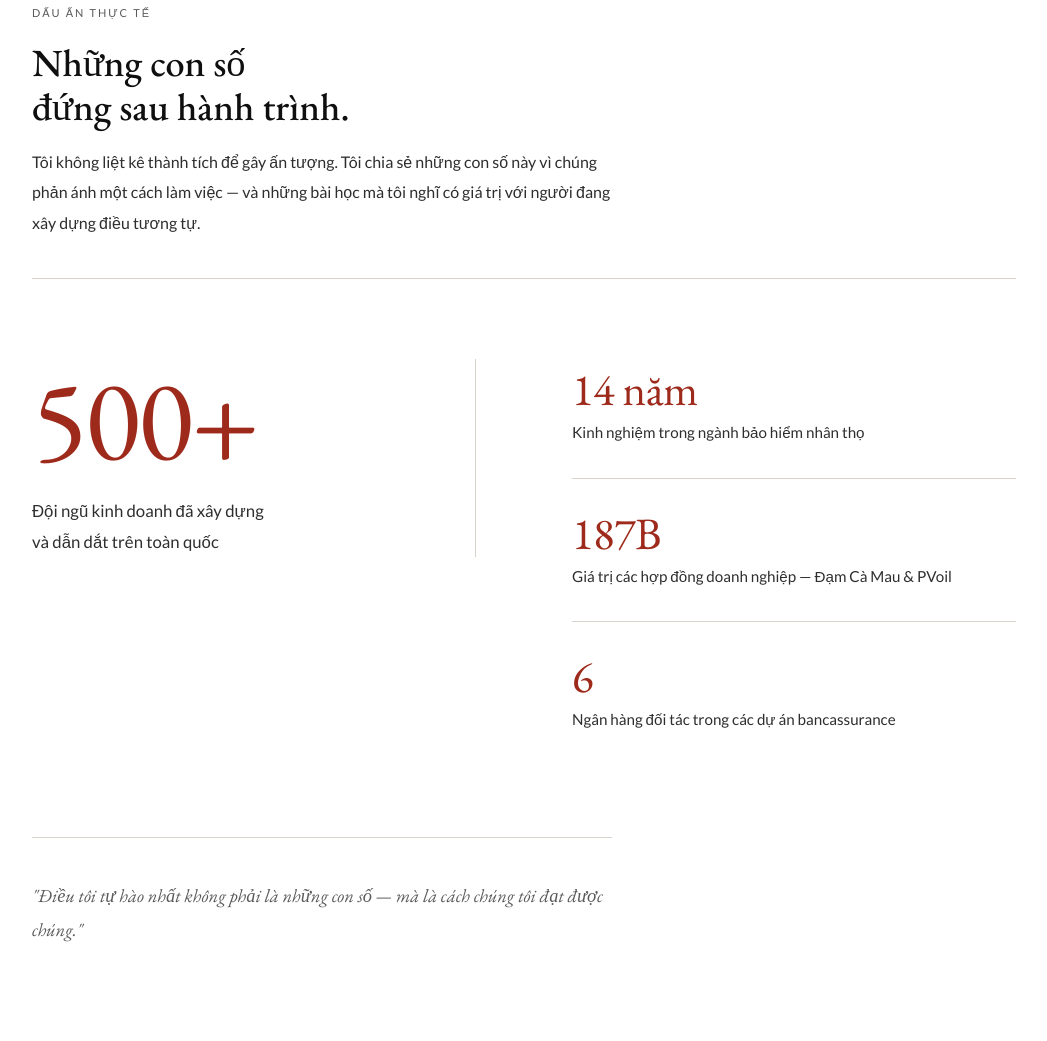
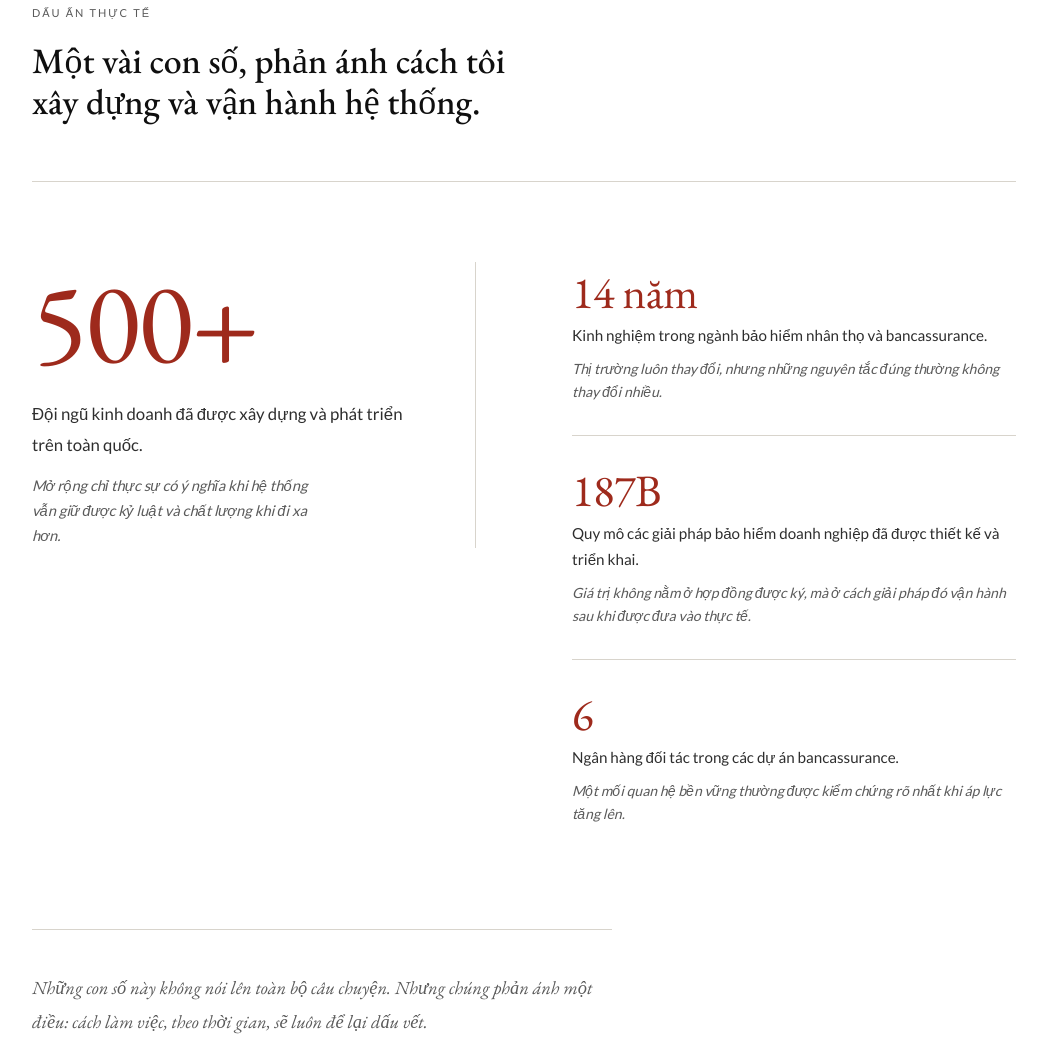
Before and after one commit to tientranbk/tientran.com.vn, a plain HTML site: page index.html in a window 1280 px wide. Shown: the part 3504-4545 px from the top of the page, without its empty margins (116-1163 px from the left). Drawn offline with nearby package versions, Linux system fonts and the light colour scheme.

Commit message:
Add files via upload

```diff
--- a/index.html
+++ b/index.html
@@ -226,7 +226,7 @@ hr.thin { border: none; border-top: 0.5px solid var(--border); margin: 4rem 0; }
   border-bottom: 0.5px solid var(--border);
 }
 .impact-header h2 {
-  font-size: clamp(1.9rem, 3vw, 2.7rem);
+  font-size: clamp(1.6rem, 2.8vw, 2.3rem);
   font-weight: 500; margin-top: 0.3rem; margin-bottom: 1.2rem;
 }
 .impact-header p {
@@ -286,6 +286,23 @@ hr.thin { border: none; border-top: 0.5px solid var(--border); margin: 4rem 0; }
   color: var(--mid);
   line-height: 1.7;
   font-weight: 400;
+}
+.ism-insight {
+  font-size: 0.88rem;
+  color: var(--soft);
+  line-height: 1.65;
+  font-weight: 400;
+  margin-top: 0.5rem;
+  font-style: italic;
+}
+.ihm-insight {
+  font-size: 0.92rem;
+  color: var(--soft);
+  line-height: 1.7;
+  font-weight: 400;
+  margin-top: 0.8rem;
+  font-style: italic;
+  max-width: 300px;
 }
 .impact-closing {
   margin-top: 4.5rem;
@@ -706,8 +723,8 @@ footer {
 
     <div class="impact-header">
       <span class="label">Dấu ấn thực tế</span>
-      <h2>Những con số<br>đứng sau hành trình.</h2>
-      <p>Tôi không liệt kê thành tích để gây ấn tượng. Tôi chia sẻ những con số này vì chúng phản ánh một cách làm việc — và những bài học mà tôi nghĩ có giá trị với người đang xây dựng điều tương tự.</p>
+      <h2>Một vài con số, phản ánh cách tôi<br>xây dựng và vận hành hệ thống.</h2>
+      <p style="max-width:560px;font-size:1rem;color:var(--mid);line-height:1.9;font-weight:400;margin-top:0.5rem;"></p>
     </div>
 
     <div class="impact-metrics">
@@ -715,29 +732,33 @@ footer {
       <!-- LEFT: Hero metric -->
       <div class="impact-hero-metric">
         <span class="ihm-number">500+</span>
-        <div class="ihm-label">Đội ngũ kinh doanh đã xây dựng<br>và dẫn dắt trên toàn quốc</div>
+        <div class="ihm-label">Đội ngũ kinh doanh đã được xây dựng và phát triển trên toàn quốc.</div>
+        <div class="ihm-insight">Mở rộng chỉ thực sự có ý nghĩa khi hệ thống vẫn giữ được kỷ luật và chất lượng khi đi xa hơn.</div>
       </div>
 
       <!-- RIGHT: Stacked smaller metrics -->
       <div class="impact-stack">
         <div class="impact-stack-item">
           <span class="ism-number">14 năm</span>
-          <div class="ism-label">Kinh nghiệm trong ngành bảo hiểm nhân thọ</div>
+          <div class="ism-label">Kinh nghiệm trong ngành bảo hiểm nhân thọ và bancassurance.</div>
+          <div class="ism-insight">Thị trường luôn thay đổi, nhưng những nguyên tắc đúng thường không thay đổi nhiều.</div>
         </div>
         <div class="impact-stack-item">
           <span class="ism-number">187B</span>
-          <div class="ism-label">Giá trị các hợp đồng doanh nghiệp — Đạm Cà Mau & PVoil</div>
+          <div class="ism-label">Quy mô các giải pháp bảo hiểm doanh nghiệp đã được thiết kế và triển khai.</div>
+          <div class="ism-insight">Giá trị không nằm ở hợp đồng được ký, mà ở cách giải pháp đó vận hành sau khi được đưa vào thực tế.</div>
         </div>
         <div class="impact-stack-item">
           <span class="ism-number">6</span>
-          <div class="ism-label">Ngân hàng đối tác trong các dự án bancassurance</div>
+          <div class="ism-label">Ngân hàng đối tác trong các dự án bancassurance.</div>
+          <div class="ism-insight">Một mối quan hệ bền vững thường được kiểm chứng rõ nhất khi áp lực tăng lên.</div>
         </div>
       </div>
 
     </div>
 
     <div class="impact-closing">
-      "Điều tôi tự hào nhất không phải là những con số — mà là cách chúng tôi đạt được chúng."
+      Những con số này không nói lên toàn bộ câu chuyện. Nhưng chúng phản ánh một điều: cách làm việc, theo thời gian, sẽ luôn để lại dấu vết.
     </div>
 
   </div>
```
